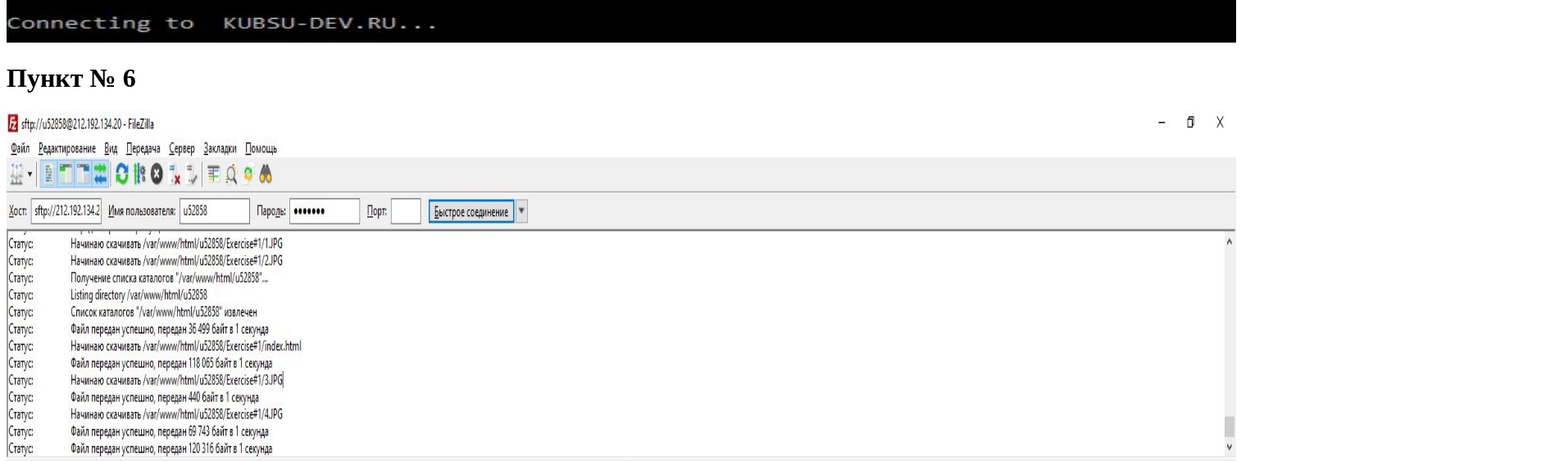
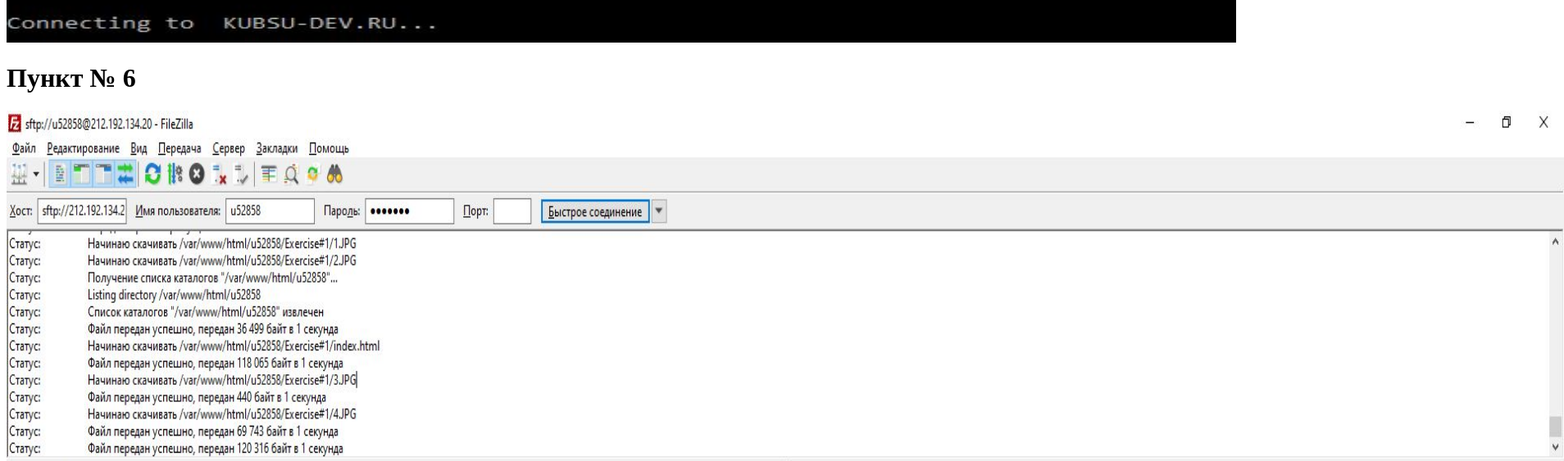
Before and after one commit to NikitaArtyushenko/backend, a plain HTML site: page #1/index.html in a window 1280 px wide. Shown: the part 4680-5243 px from the top of the page at 82% size, 1908 px wide, since content can reach past the window. Drawn offline with Linux system fonts and the light colour scheme.

Commit message:
Update index.html

```diff
--- a/#1/index.html
+++ b/#1/index.html
@@ -16,6 +16,6 @@
     <img src="4.JPG" style="width: 1500px; height: 1500px;"/>
 
     <h1>Пункт № 6</h1>
-    <img src="6.JPG" style="width: 1500px; height: 1500px;"/>
+    <img src="6.JPG" style="width: 1900px; height: 1500px;"/>
 </body>
 </html>
```
